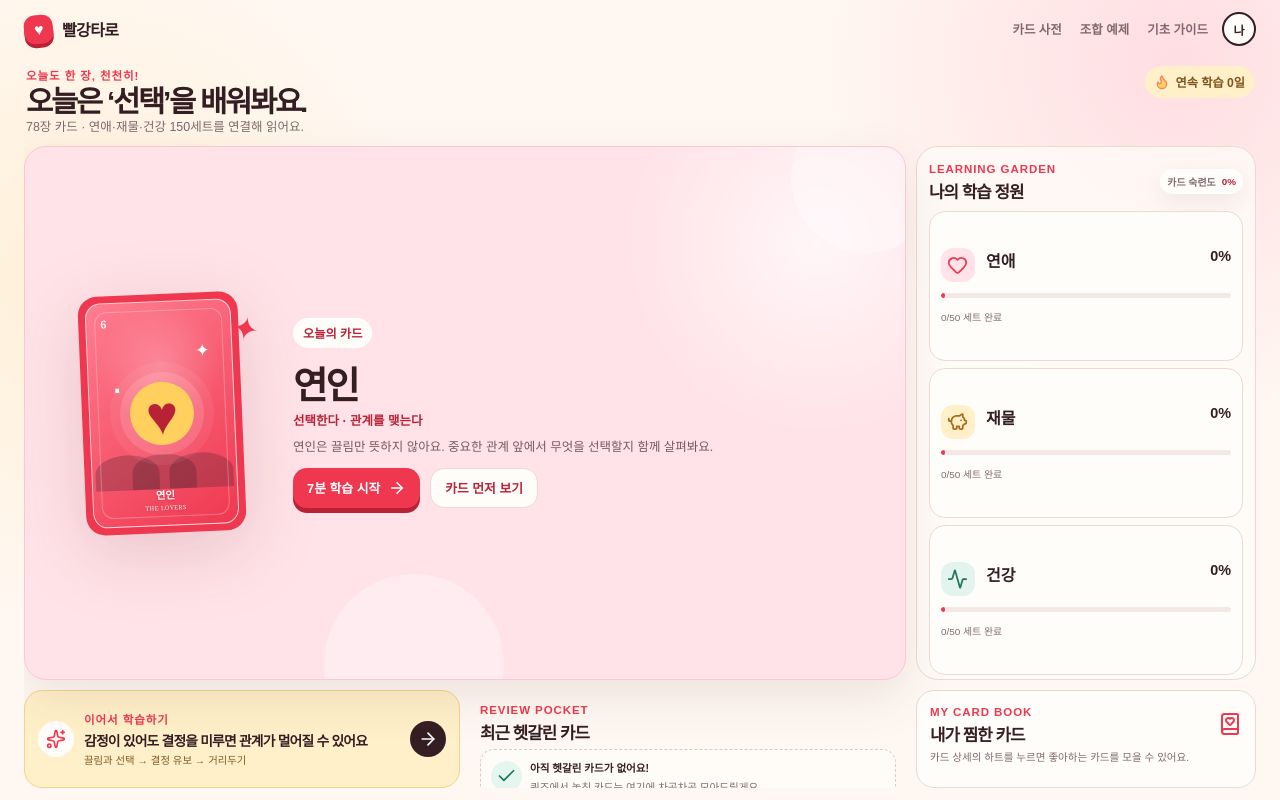
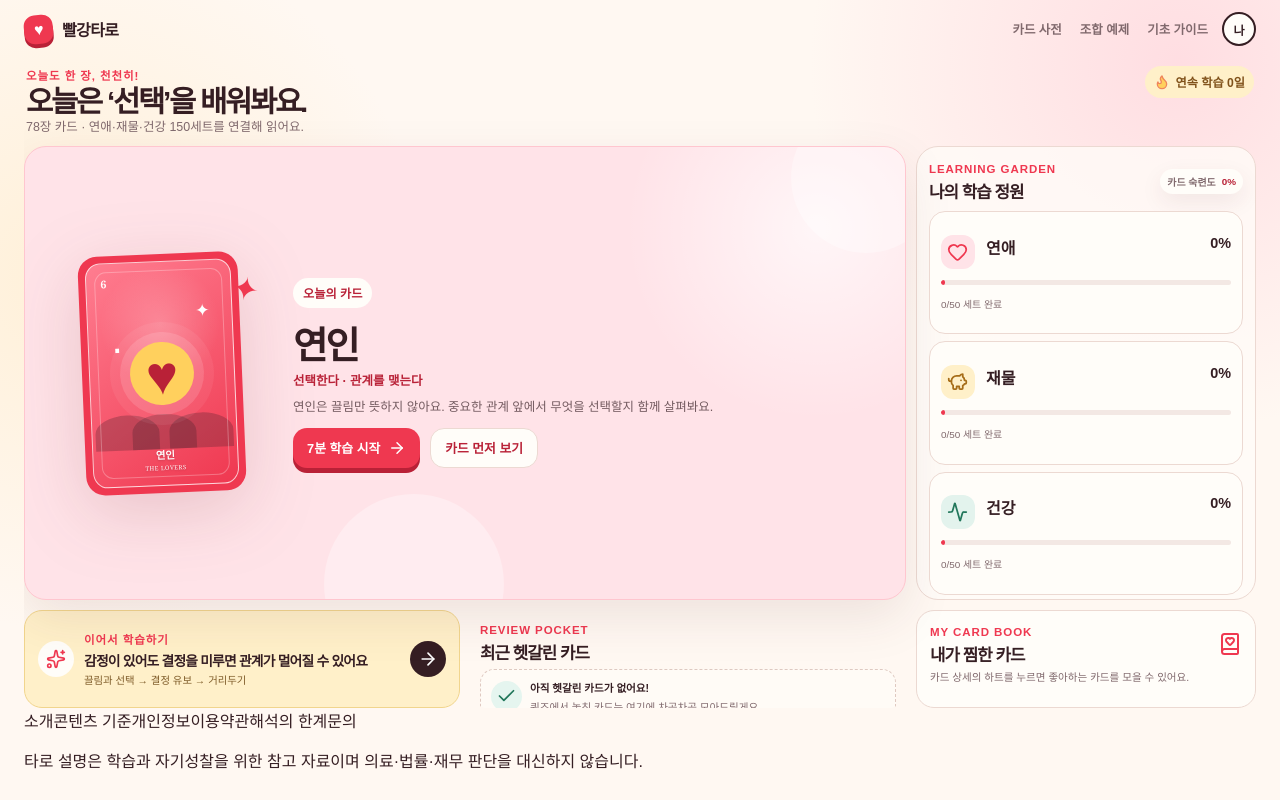
Before and after one commit to startedfrom/red-tarot-learning, a Next.js app: page /me in a window 1280 px wide. Built offline with nearby package versions, Linux system fonts and the light colour scheme.

Commit message:
feat: add public trust pages

```diff
--- /dev/null
+++ b/app/(info)/about/page.tsx
@@ -0,0 +1,4 @@
+import type { Metadata } from "next";
+import { InfoPage } from "../../components/InfoPage";
+export const metadata: Metadata = { title: "빨강타로 소개", alternates: { canonical: "/about" } };
+export default function AboutPage() { return <InfoPage title="빨강타로 소개" lead="빨강타로는 완성된 점괘를 소비하는 대신 카드와 배열의 근거를 연결해 스스로 읽는 법을 배우는 무료 웹 서비스입니다." sections={[{ heading: "서비스가 돕는 일", paragraphs: ["78장 카드의 핵심 동사, 정·역방향, 분야별 의미와 실제 조합 예제를 제공합니다. 초보자가 단어를 외우는 데서 멈추지 않고 자기 문장으로 해석하도록 돕습니다."] }, { heading: "운영 원칙", paragraphs: ["미래를 확정하거나 의료·법률·재무 판단을 대신하지 않습니다. 모든 해석은 현재 상황을 살피고 선택지를 정리하는 학습 자료로 제공합니다."] }]} />; }
--- /dev/null
+++ b/app/(info)/contact/page.tsx
@@ -0,0 +1,4 @@
+import type { Metadata } from "next";
+import { InfoPage } from "../../components/InfoPage";
+export const metadata: Metadata = { title: "문의하기", alternates: { canonical: "/contact" } };
+export default function ContactPage() { return <InfoPage title="문의하기" lead="카드 설명의 오류, 접근성 문제, 개인정보 관련 요청을 확인합니다." sections={[{ heading: "문의에 포함할 내용", paragraphs: ["문제가 발생한 페이지 주소, 사용한 기기와 브라우저, 기대한 동작과 실제 동작을 함께 적으면 더 빠르게 확인할 수 있습니다."] }, { heading: "현재 문의 경로", paragraphs: ["공개 베타 운영 전에는 이 프로젝트를 공유한 작업 공간의 소유자에게 문의합니다. 운영 도메인과 공식 이메일이 확정되면 이 페이지의 연락처를 실제 정보로 교체한 뒤 출시합니다."] }]} />; }
--- /dev/null
+++ b/app/(info)/disclaimer/page.tsx
@@ -0,0 +1,4 @@
+import type { Metadata } from "next";
+import { InfoPage } from "../../components/InfoPage";
+export const metadata: Metadata = { title: "타로 해석의 한계", alternates: { canonical: "/disclaimer" } };
+export default function DisclaimerPage() { return <InfoPage title="타로 해석의 한계" lead="타로는 상황을 다른 관점에서 살피는 학습 도구이며 사실 확인, 진단, 예측 보장 수단이 아닙니다." sections={[{ heading: "건강", paragraphs: ["카드 내용은 질병이나 임신을 진단하지 않으며 치료 효과를 판단하지 않습니다. 지속되거나 심한 증상, 위급한 상황은 의료 전문가나 응급 서비스의 평가가 우선입니다."] }, { heading: "재물과 법률", paragraphs: ["투자, 대출, 계약, 법적 대응은 카드 해석만으로 결정하지 말고 자격을 갖춘 전문가와 실제 자료를 확인해야 합니다."] }, { heading: "관계와 안전", paragraphs: ["통제, 위협, 폭력처럼 안전이 관련된 상황에서는 관계의 운세보다 안전 확보와 신뢰할 수 있는 기관의 도움을 우선합니다."] }]} />; }
--- /dev/null
+++ b/app/(info)/editorial-policy/page.tsx
@@ -0,0 +1,4 @@
+import type { Metadata } from "next";
+import { InfoPage } from "../../components/InfoPage";
+export const metadata: Metadata = { title: "콘텐츠 작성 기준", alternates: { canonical: "/editorial-policy" } };
+export default function EditorialPolicyPage() { return <InfoPage title="콘텐츠 작성 기준" lead="모든 카드와 조합 설명은 초보자가 근거를 확인할 수 있도록 같은 해석 문법과 안전 기준으로 작성합니다." sections={[{ heading: "해석 문법", paragraphs: ["카드의 중심 동사, 배열 위치, 질문 분야, 카드 관계를 순서대로 연결합니다. 역방향은 차단·지연·내면화·과잉·결핍 중 맥락에 맞는 방식으로 설명합니다."] }, { heading: "검수 기준", paragraphs: ["카드 ID와 방향, 위치, 해설의 일치 여부를 자동 검사하고 문장 흐름과 고유성은 사람이 확인합니다."], bullets: ["결과를 반드시 일어난다고 단정하지 않음", "다른 페이지의 문장을 단어만 바꿔 반복하지 않음", "건강·재물 내용에 필요한 안전 안내를 제공함"] }]} />; }
--- /dev/null
+++ b/app/(info)/privacy/page.tsx
@@ -0,0 +1,4 @@
+import type { Metadata } from "next";
+import { InfoPage } from "../../components/InfoPage";
+export const metadata: Metadata = { title: "개인정보처리방침", alternates: { canonical: "/privacy" } };
+export default function PrivacyPage() { return <InfoPage title="개인정보처리방침" lead="현재 공개 버전은 계정 정보를 수집하지 않으며 학습 기록을 사용자의 브라우저에 저장합니다." sections={[{ heading: "브라우저에 저장되는 정보", paragraphs: ["완료한 학습, 오답 학습, 즐겨찾기 카드, 마지막 학습 위치, 연속 학습일을 localStorage에 저장합니다. 이 정보는 현재 다른 기기와 공유되지 않습니다."] }, { heading: "서비스 운영 과정의 정보", paragraphs: ["호스팅 제공자는 보안과 안정적인 전송을 위해 일반적인 접속 로그를 처리할 수 있습니다. 빨강타로는 현재 광고나 별도 분석 쿠키를 활성화하지 않습니다."] }, { heading: "삭제 방법", paragraphs: ["브라우저의 사이트 데이터 또는 localStorage를 삭제하면 이 기기에 저장된 학습 기록이 삭제됩니다. 계정 동기화와 광고가 추가되기 전 이 방침을 실제 처리 구조에 맞춰 다시 고지합니다."] }]} />; }
--- /dev/null
+++ b/app/(info)/terms/page.tsx
@@ -0,0 +1,4 @@
+import type { Metadata } from "next";
+import { InfoPage } from "../../components/InfoPage";
+export const metadata: Metadata = { title: "이용약관", alternates: { canonical: "/terms" } };
+export default function TermsPage() { return <InfoPage title="이용약관" lead="빨강타로의 무료 학습 콘텐츠를 이용할 때 적용되는 기본 조건입니다." sections={[{ heading: "서비스 이용", paragraphs: ["사용자는 개인적인 학습 목적으로 서비스를 이용할 수 있습니다. 서비스의 콘텐츠나 구조를 무단으로 대량 수집하거나 재배포해서는 안 됩니다."] }, { heading: "서비스 변경", paragraphs: ["콘텐츠의 정확성과 안정성을 높이기 위해 기능과 설명을 수정할 수 있습니다. 중요한 개인정보 처리 변경은 적용 전에 정책 페이지에서 알립니다."] }, { heading: "책임의 범위", paragraphs: ["타로 설명은 교육과 자기성찰을 위한 참고 자료이며 사용자의 의료, 법률, 재무 또는 관계 결정 결과를 보장하지 않습니다."] }]} />; }
--- a/app/components/AppShell.tsx
+++ b/app/components/AppShell.tsx
@@ -40,6 +40,18 @@ export function AppShell({
 
         <main id="main-content">{children}</main>
 
+        <footer className="site-footer">
+          <nav aria-label="서비스 정보">
+            <Link href="/about">소개</Link>
+            <Link href="/editorial-policy">콘텐츠 기준</Link>
+            <Link href="/privacy">개인정보</Link>
+            <Link href="/terms">이용약관</Link>
+            <Link href="/disclaimer">해석의 한계</Link>
+            <Link href="/contact">문의</Link>
+          </nav>
+          <p>타로 설명은 학습과 자기성찰을 위한 참고 자료이며 의료·법률·재무 판단을 대신하지 않습니다.</p>
+        </footer>
+
         <nav className="bottom-nav" aria-label="주요 메뉴">
           {navItems.map(({ id, label, href, Icon }) => (
             <Link
--- /dev/null
+++ b/app/components/InfoPage.tsx
@@ -0,0 +1,6 @@
+import { AppShell } from "./AppShell";
+
+type Section = { heading: string; paragraphs: string[]; bullets?: string[] };
+export function InfoPage({ title, lead, sections }: { title: string; lead: string; sections: Section[] }) {
+  return <AppShell><article className="info-page"><header><span className="eyebrow">RED TAROT</span><h1>{title}</h1><p>{lead}</p></header>{sections.map((section) => <section key={section.heading}><h2>{section.heading}</h2>{section.paragraphs.map((paragraph) => <p key={paragraph}>{paragraph}</p>)}{section.bullets ? <ul>{section.bullets.map((item) => <li key={item}>{item}</li>)}</ul> : null}</section>)}</article></AppShell>;
+}
--- a/app/sitemap.ts
+++ b/app/sitemap.ts
@@ -8,7 +8,7 @@ const updated = new Date("2026-08-02T00:00:00+09:00");
 
 export default function sitemap(): MetadataRoute.Sitemap {
   const base = getSiteUrl();
-  const paths = ["/", "/cards", ...allCards.map((card) => `/cards/${card.id}`), "/readings", ...publicReadings.map((reading) => `/readings/${reading.id}`), "/guides", ...guides.map((guide) => `/guides/${guide.slug}`)];
+  const paths = ["/", "/cards", ...allCards.map((card) => `/cards/${card.id}`), "/readings", ...publicReadings.map((reading) => `/readings/${reading.id}`), "/guides", ...guides.map((guide) => `/guides/${guide.slug}`), "/about", "/editorial-policy", "/privacy", "/terms", "/disclaimer", "/contact"];
   return paths.map((path) => {
     const changeFrequency: MetadataRoute.Sitemap[number]["changeFrequency"] = path === "/" ? "weekly" : "monthly";
     return { url: `${base}${path}`, lastModified: updated, changeFrequency, priority: path === "/" ? 1 : path.split("/").length === 2 ? 0.8 : 0.7 };
```
Also changed, not shown: 2 other files (tests, documents, lock files or other folders).
